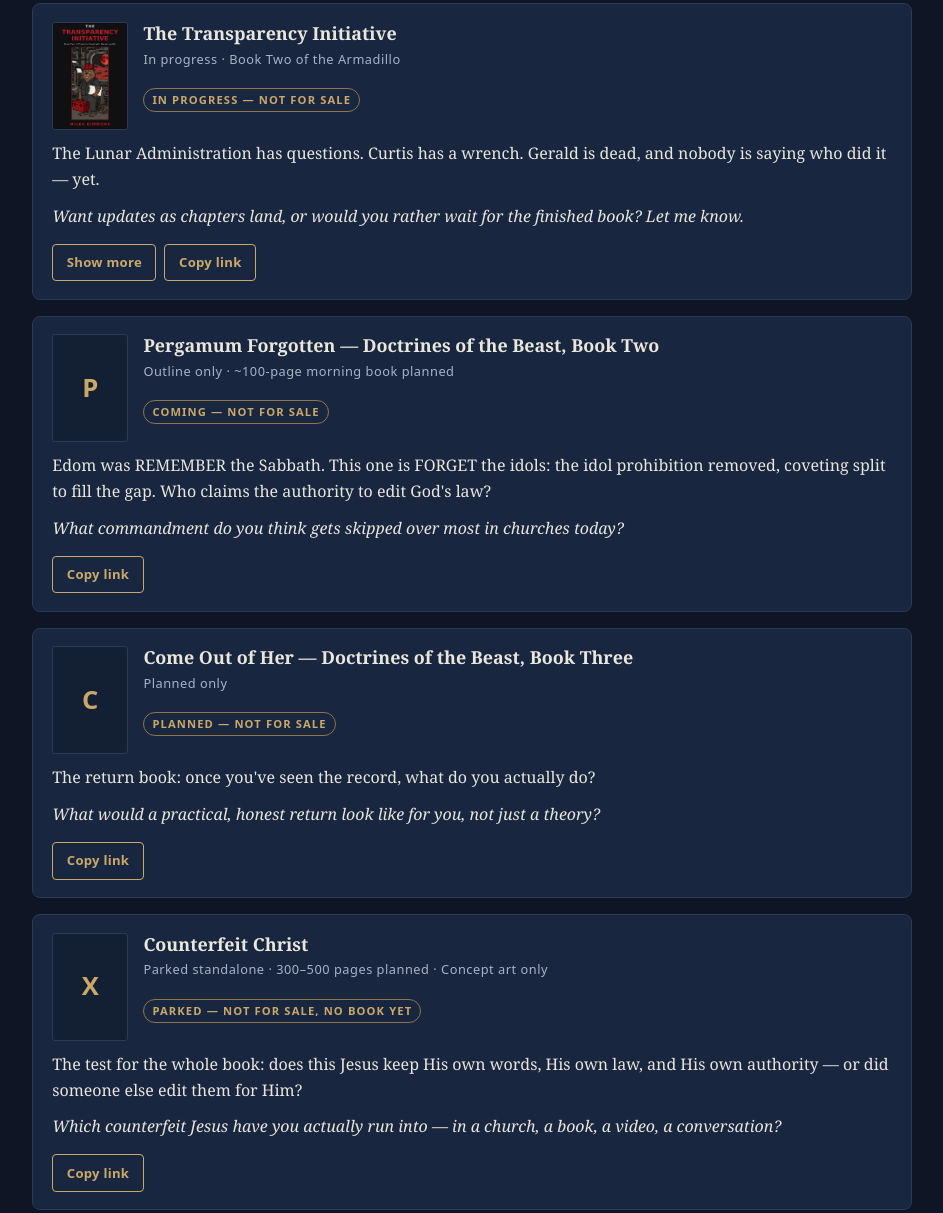
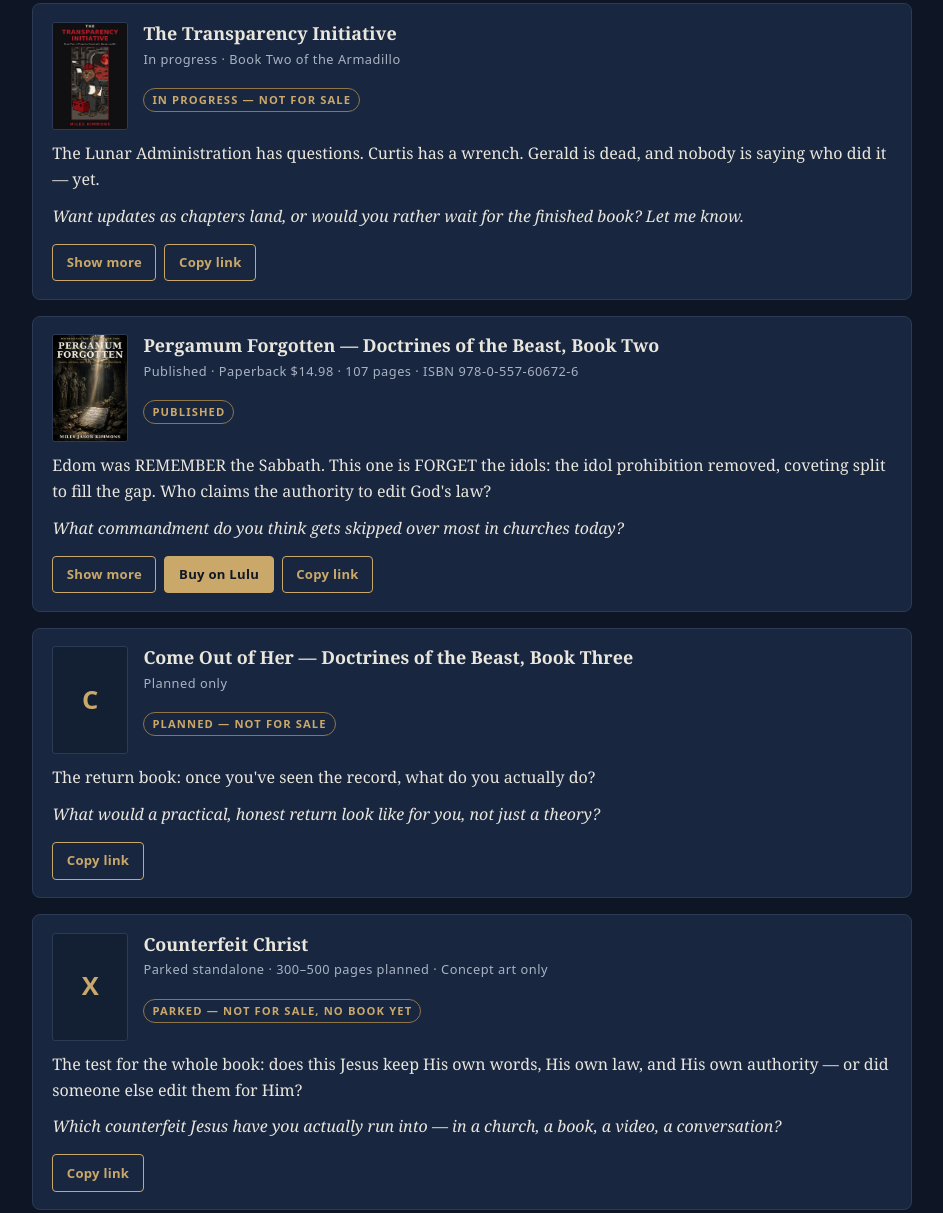
Before and after one commit to mjk72578/mjk72578.github.io, a plain HTML site: page index.html in a window 1280 px wide. Shown: the part 2017-3230 px from the top of the page, without its empty margins (168-1111 px from the left). Drawn offline with Linux system fonts and the light colour scheme.

Commit message:
Pergamum Forgotten published on Lulu; remove apologetics line from Edom card

```diff
--- a/index.html
+++ b/index.html
@@ -4,7 +4,7 @@
 <meta charset="UTF-8">
 <meta name="viewport" content="width=device-width, initial-scale=1.0">
 <title>Miles Kimmons — KDI Books</title>
-<meta name="description" content="Miles Kimmons, author of Coast to Coast with the Armadillo and The Smoke of Edom. KDI Books, Tullahoma, Tennessee. Live author page.">
+<meta name="description" content="Miles Kimmons, author of Coast to Coast with the Armadillo, The Smoke of Edom, and Pergamum Forgotten. KDI Books, Tullahoma, Tennessee. Live author page.">
 <style>
   :root{
     --bg:#0e1626; --bg2:#131f33; --card:#182640; --card2:#1d2c47;
@@ -149,7 +149,7 @@
             <span class="badge">Published</span>
           </div>
         </div>
-        <p>Straight Seventh-day Adventist apologetics, no satire. The Sabbath is the Sabbath. Hell isn't real. And the throne of Satan has an address. Every claim stands on a document you can read for yourself.</p>
+        <p>The Sabbath is the Sabbath. Hell isn't real. And the throne of Satan has an address. Every claim stands on a document you can read for yourself.</p>
         <div class="details"><p>Hardcover also on Lulu.</p></div>
         <p class="prompt">Who changed the day of worship, and by what authority? Share this if you think the record should be checked, not just inherited.</p>
         <div class="actions">
@@ -177,17 +177,23 @@
         </div>
       </article>
 
-      <article class="post" data-category="coming">
-        <div class="post-head"><div class="thumb-block" aria-hidden="true">P</div>
+      <article class="post" data-category="published">
+        <div class="post-head">
+          <img class="thumb" src="pergamum-front.jpg" alt="Pergamum Forgotten — front cover thumbnail">
           <div>
             <h3>Pergamum Forgotten — Doctrines of the Beast, Book Two</h3>
-            <p class="meta">Outline only · ~100-page morning book planned</p>
-            <span class="badge">Coming — not for sale</span>
+            <p class="meta">Published · Paperback $14.98 · 107 pages · ISBN 978-0-557-60672-6</p>
+            <span class="badge">Published</span>
           </div>
         </div>
         <p>Edom was REMEMBER the Sabbath. This one is FORGET the idols: the idol prohibition removed, coveting split to fill the gap. Who claims the authority to edit God's law?</p>
+        <div class="details"><p>Paperback, 6×9, 107 pages. ESV scripture throughout.</p></div>
         <p class="prompt">What commandment do you think gets skipped over most in churches today?</p>
-        <div class="actions"><button class="btn" type="button" data-copy>Copy link</button></div>
+        <div class="actions">
+          <button class="btn" type="button" data-toggle>Show more</button>
+          <a class="btn solid" href="https://www.lulu.com/shop/miles-jason-kimmons/pergamum-forgotten/paperback/product-kv2j5k9.html">Buy on Lulu</a>
+          <button class="btn" type="button" data-copy>Copy link</button>
+        </div>
       </article>
 
       <article class="post" data-category="coming">
@@ -244,6 +250,7 @@
     <div class="tabs" role="tablist" aria-label="Book detail tabs">
       <button class="tab active" type="button" data-tab="coast" aria-pressed="true">Coast</button>
       <button class="tab" type="button" data-tab="edom" aria-pressed="false">Edom</button>
+      <button class="tab" type="button" data-tab="pergamum" aria-pressed="false">Pergamum</button>
       <button class="tab" type="button" data-tab="ti" aria-pressed="false">Transparency Initiative</button>
       <button class="tab" type="button" data-tab="coming" aria-pressed="false">Coming / Parked</button>
     </div>
@@ -259,11 +266,14 @@
     <div id="panel-edom" class="panel">
       <p><strong>THE SMOKE OF EDOM.</strong> Paperback Version 4, 82 pages, $14.98, ISBN 978-0-557-71726-2, on Lulu.</p>
     </div>
+    <div id="panel-pergamum" class="panel">
+      <p><strong>PERGAMUM FORGOTTEN.</strong> Paperback, 107 pages, $14.98, ISBN 978-0-557-60672-6, on Lulu.</p>
+    </div>
     <div id="panel-ti" class="panel">
       <p><strong>THE TRANSPARENCY INITIATIVE.</strong> In progress — not for sale.</p>
     </div>
     <div id="panel-coming" class="panel">
-      <p><strong>PERGAMUM FORGOTTEN:</strong> outline and bones only, not drafted. <strong>COME OUT OF HER:</strong> planned only. <strong>COUNTERFEIT CHRIST:</strong> parked, concept art only. <strong>THE RAPTURE:</strong> parked, not drafted. None of these is for sale yet.</p>
+      <p><strong>COME OUT OF HER:</strong> planned only. <strong>COUNTERFEIT CHRIST:</strong> parked, concept art only. <strong>THE RAPTURE:</strong> parked, not drafted. None of these is for sale yet.</p>
     </div>
   </section>
 
```
